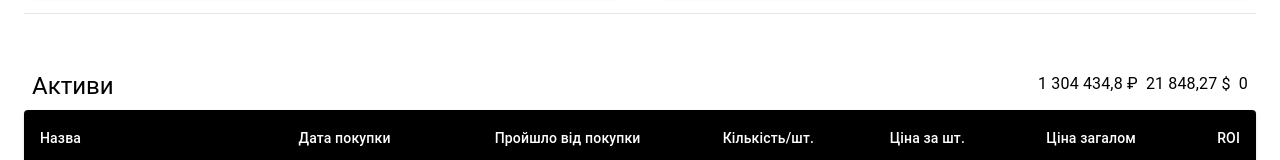
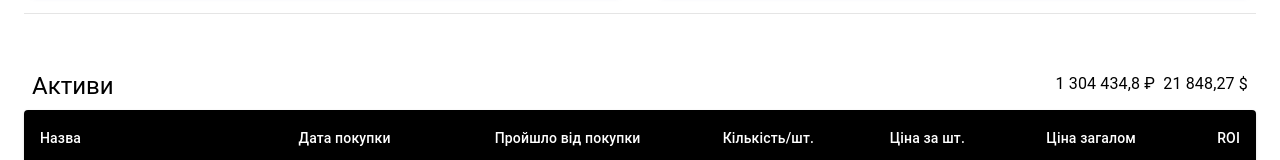
Before and after one commit to vaseklllM/cashFlow_ts, a React (Create React App) app: page / in a window 1280 px wide. Shown: the part 149-309 px from the top of the page. Built offline with nearby package versions, Linux system fonts and the light colour scheme; no server answers.

Commit message:
small fixed

```diff
--- a/src/components/App/App-Page.tsx
+++ b/src/components/App/App-Page.tsx
@@ -9,7 +9,7 @@ const App = () => {
         <Router>
             <Switch>
                 <Route path='/graphs'>
-                    {/* <NavBar /> */}
+                    <NavBar />
                     {/* <Graphs /> */}
                 </Route>
                 <Route path='/'>
--- a/src/components/Table/Creator/Title.tsx
+++ b/src/components/Table/Creator/Title.tsx
@@ -3,6 +3,7 @@ import { IValut, IServerMoney, TValut } from "../../../interfaces"
 import { connect } from "react-redux"
 import { Typography, Box } from "@material-ui/core"
 import { Calc } from "../../../utils"
+import TitleFullPriceText from "./Title_FullPrice_Text"
 
 interface IProps {
     title: string
@@ -23,35 +24,7 @@ class Title extends Component<IProps> {
     }
 
     render() {
-        const { title, fullPrice, vallets } = this.props
-        // console.log(vallets)
-        // if (Array.isArray(vallets)){}
-        const fullPriceSpan: Array<JSX.Element> = fullPrice.map(item => {
-            return (
-                <span key={item.cc}>
-                    {Calc.showPriceValut(item)}
-                    &nbsp;&nbsp;
-                </span>
-            )
-        })
-
-        let fullPriceUAH: number = 0
-        if (Array.isArray(fullPrice) && Array.isArray(vallets)) {
-            fullPrice.forEach(item => {
-                const vallet: IValut[] = vallets.filter(
-                    i => i.sumbol === item.sumbol
-                )
-                if (vallet[0].value && item.value) {
-                    fullPriceUAH += vallet[0].value * item.value
-                }
-            })
-        }
-        const newElement: JSX.Element = (
-            <span key='last'>{Calc.convertToNumber(fullPriceUAH)}</span>
-        )
-
-        fullPriceSpan.push(newElement)
-
+        const { title, fullPrice } = this.props
         return (
             <Box
                 display='flex'
@@ -71,7 +44,7 @@ class Title extends Component<IProps> {
                         variant='subtitle1'
                         gutterBottom
                     >
-                        {fullPriceSpan}
+                        <TitleFullPriceText fullPrice={fullPrice} />
                     </Typography>
                 </Box>
             </Box>
@@ -83,10 +56,8 @@ interface IMapState {
     serverMoney: IServerMoney
 }
 
-const mapStateToProps = ({ serverMoney }: IMapState) => {
-    return {
-        vallets: serverMoney.vallets
-    }
-}
+const mapStateToProps = ({ serverMoney }: IMapState) => ({
+    vallets: serverMoney.vallets
+})
 
 export default connect(mapStateToProps)(Title)
--- /dev/null
+++ b/src/components/Table/Creator/Title_FullPrice_Text.tsx
@@ -0,0 +1,52 @@
+import React from "react"
+import { TValut, IValut, IServerMoney } from "../../../interfaces"
+import { Calc } from "../../../utils"
+import { connect } from "react-redux"
+
+interface IProps {
+    fullPrice: IValut[]
+    vallets: TValut
+}
+
+const TitleFullPriceText = ({ fullPrice, vallets }: IProps) => {
+    const fullPriceSpan: Array<JSX.Element> = fullPrice.map(item => {
+        return (
+            <span key={item.cc}>
+                &nbsp;&nbsp;
+                {Calc.showPriceValut(item)}
+            </span>
+        )
+    })
+
+    if (!Array.isArray(fullPrice) || !Array.isArray(vallets)) {
+        return <div>{fullPriceSpan}</div>
+    }
+
+    let fullPriceUAH: number = 0
+    if (Array.isArray(fullPrice) && Array.isArray(vallets)) {
+        fullPrice.forEach(item => {
+            const vallet: IValut[] = vallets.filter(
+                i => i.sumbol === item.sumbol
+            )
+            if (vallet[0].value && item.value) {
+                fullPriceUAH += vallet[0].value * item.value
+            }
+        })
+    }
+    const newElement: JSX.Element = (
+        <span key='last'>{Calc.lastConvert(fullPriceUAH)} ₴</span>
+    )
+
+    fullPriceSpan.push(newElement)
+
+    return <div>{fullPriceUAH !== 0 ? fullPriceSpan : ""}</div>
+}
+
+interface IMapState {
+    serverMoney: IServerMoney
+}
+
+const mapStateToProps = ({ serverMoney }: IMapState) => ({
+    vallets: serverMoney.vallets
+})
+export default connect(mapStateToProps)(TitleFullPriceText)
--- a/src/server/serverMoney/index.ts
+++ b/src/server/serverMoney/index.ts
@@ -2,11 +2,11 @@ import cashFlow from "./arrayCashFlow"
 import { ICashFlow, IValut, TCurrency, TRate, TValut } from "../../interfaces"
 
 class serverMoney {
+    // private valletUrl = (valletCode: string, date: string): string =>
+    //     `https://old.bank.gov.ua/NBUStahtService/v1/statdirectory/exchange?valcode=${valletCode}&date=${date}&json`
+
     private valletUrl = (valletCode: string, date: string): string =>
-        `https://old.bank.gov.ua/NBUStahtService/v1/statdirectory/exchange?valcode=${valletCode}&date=${date}&json`
-
-    // private valletUrl = (valletCode: string, date: string): string =>
-    //     `https://old.bank.gov.ua/NBUStatService/v1/statdirectory/exchange?valcode=${valletCode}&date=${date}&json`
+        `https://old.bank.gov.ua/NBUStatService/v1/statdirectory/exchange?valcode=${valletCode}&date=${date}&json`
 
     private btc_uah_url: string = "https://kuna.io/api/v2/tickers/btcuah"
 
--- a/src/utils/Calc.ts
+++ b/src/utils/Calc.ts
@@ -19,6 +19,7 @@ interface Calc {
     randomColor(): string
     mathFullPrice(obj: ICashFlow[], collArr: Array<Tcollbar>): any
     convertToNumber(num: number): number
+    lastConvert(num: number): string
 }
 
 const Calc: Calc = {
@@ -188,6 +189,11 @@ const Calc: Calc = {
         } else {
             return Math.floor(num)
         }
+    },
+
+    lastConvert: num => {
+        const resize = Calc.convertToNumber(num)
+        return resize.toLocaleString("ru-RU")
     }
 }
 
```
